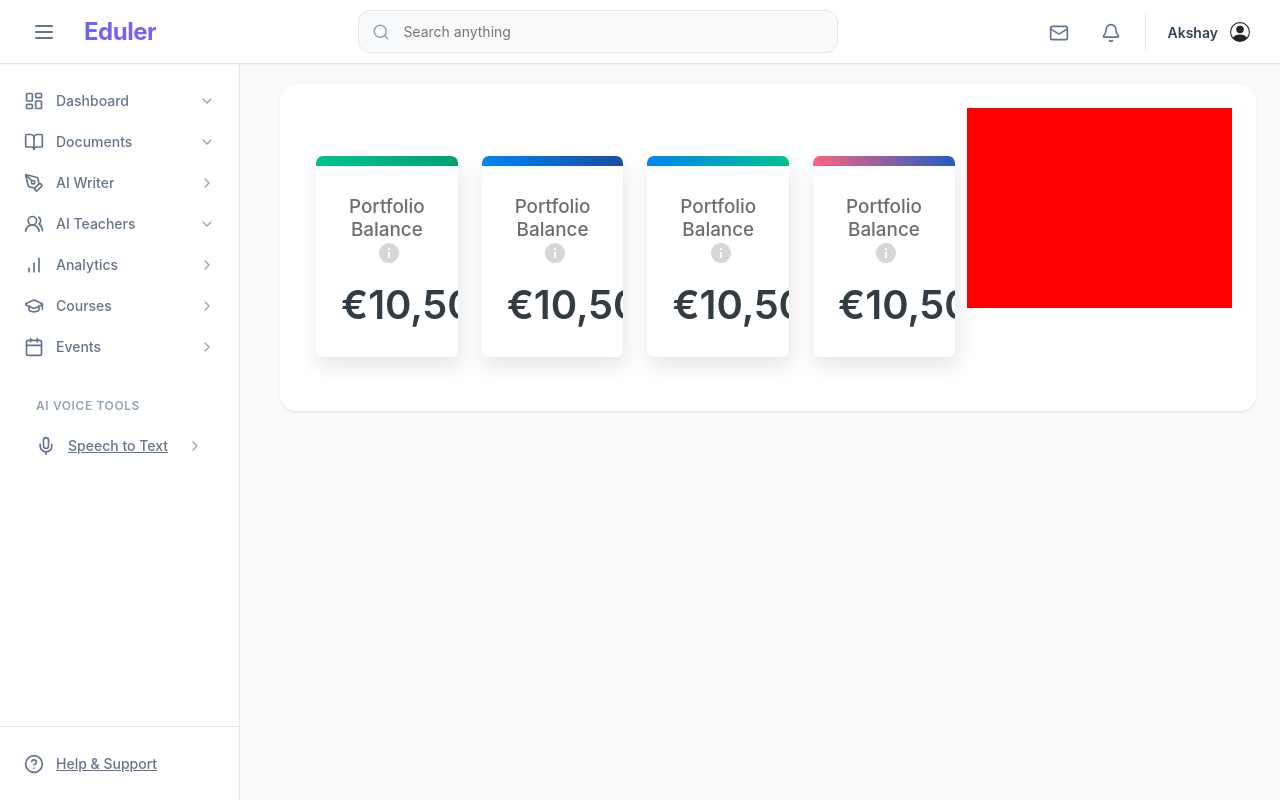
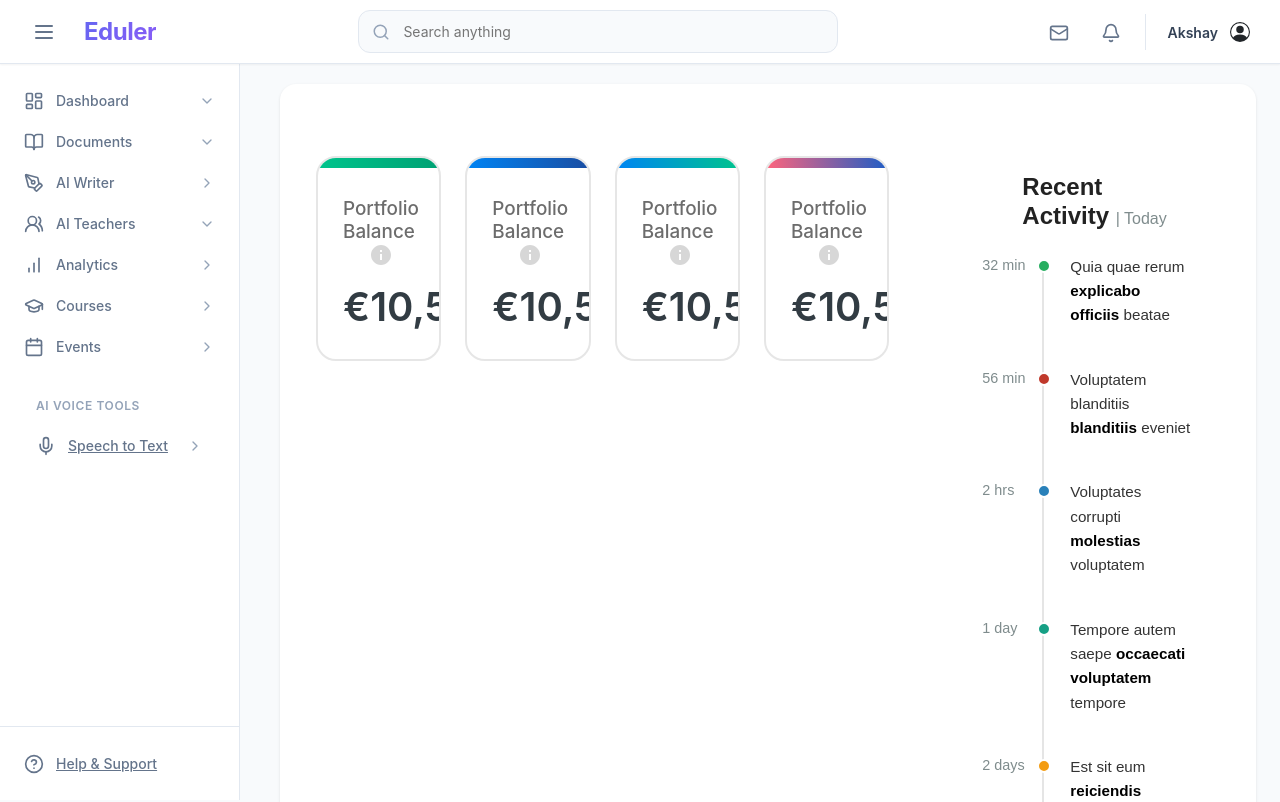
Before and after one commit to Akshay-patil-dav/Admin-Panel-Using-React, a React (Vite) app: page / in a window 1280 px wide. Shown: the top 802 px of the page. Built offline with nearby package versions, Linux system fonts and the light colour scheme.

Commit message:
add the RecentActivityCard in Dashboard and Update UI of it

```diff
--- a/src/components/Dashboard/Dashboard.jsx
+++ b/src/components/Dashboard/Dashboard.jsx
@@ -1,5 +1,6 @@
 import React from 'react'
 import { Card } from 'react-bootstrap';
+import CradSlide from './components/RecentActivityCard';
 
 
 export function CardsBox() {
@@ -49,8 +50,8 @@ export default function Dashboard() {
           {/* ***************** */}
           <div className='fx'>
             <Cards />
-            <div className='boxleft'>
-
+            <div className='boxleft mx-3'>
+                  <CradSlide />
             </div>
           </div>
           {/* ****************  */}
--- /dev/null
+++ b/src/components/Dashboard/components/RecentActivityCard.jsx
@@ -0,0 +1,34 @@
+import React from 'react';
+
+const activities = [
+  { time: '32 min', color: '#27ae60', text: 'Quia quae rerum', bold: 'explicabo officiis', rest: 'beatae' },
+  { time: '56 min', color: '#c0392b', text: 'Voluptatem blanditiis', bold: 'blanditiis', rest: 'eveniet' },
+  { time: '2 hrs', color: '#2980b9', text: 'Voluptates corrupti', bold: 'molestias', rest: 'voluptatem' },
+  { time: '1 day', color: '#16a085', text: 'Tempore autem saepe', bold: 'occaecati voluptatem', rest: 'tempore' },
+  { time: '2 days', color: '#f39c12', text: 'Est sit eum', bold: 'reiciendis', rest: 'exercitationem' },
+  { time: '4 weeks', color: '#7f8c8d', text: 'Dicta dolorem harum', bold: 'nulla eius.', rest: 'Ut quidem quidem sit quas' },
+];
+
+const RecentActivityCard = () => {
+  return (
+    <div className="premium-card" id="recent-activity-card">
+      <h2 className="premium-title">Recent Activity <span className="premium-subtitle">| Today</span></h2>
+      <div className="timeline-container">
+        {activities.map((item, index) => (
+          <div className="timeline-item" key={index}>
+            <div className="timeline-time">{item.time}</div>
+            <div className="timeline-line"></div>
+            <div className="timeline-dot" style={{ backgroundColor: item.color }}></div>
+            <div className="timeline-content">
+              <p>
+                {item.text} <strong>{item.bold}</strong> {item.rest}
+              </p>
+            </div>
+          </div>
+        ))}
+      </div>
+    </div>
+  );
+};
+
+export default RecentActivityCard;
--- a/src/css/NavBar.css
+++ b/src/css/NavBar.css
@@ -18,8 +18,9 @@
 }
 
 .eduler-main__container {
-  max-width: 1500px;
+  max-width: 2500px;
   /* max-width: max-content; */
+  /* max-height: ; */
   margin: 0 auto;
   background: #fff;
   border-radius: 16px;
--- a/src/css/Pages_Css/DasboardStyle.css
+++ b/src/css/Pages_Css/DasboardStyle.css
@@ -0,0 +1,97 @@
+#recent-activity-card.premium-card {
+    max-width: 500px;
+    margin: 2rem auto;
+    padding: 2rem 4rem;
+    border-radius: 16px;
+    background: rgba(255, 255, 255, 0.15);
+    backdrop-filter: blur(15px);
+    /* box-shadow: 0 10px 30px rgba(0, 0, 0, 0.15); */
+    border: 1px solid rgba(255, 255, 255, 0.3);
+    font-family: 'Poppins', sans-serif;
+    color: #2c3e50;
+
+  }
+
+  .premium-title {
+    font-size: 1.5rem;
+    font-weight: 600;
+    margin-bottom: 1.5rem;
+    color: #222;
+  }
+
+  .premium-subtitle {
+    font-size: 1rem;
+    font-weight: 400;
+    color: #7f8c8d;
+  }
+
+  .timeline-container {
+    position: relative;
+    padding-left: 2rem;
+  }
+
+  .timeline-item {
+    position: relative;
+    padding-bottom: 1.5rem;
+    display: flex;
+    align-items: flex-start;
+  }
+
+  .timeline-time {
+    position: absolute;
+    left: -4.5rem;
+    width: 60px;
+    font-size: 0.9rem;
+    color: #7f8c8d;
+  }
+
+  .timeline-dot {
+    width: 14px;
+    height: 14px;
+    border-radius: 50%;
+    position: absolute;
+    left: -1.1rem;
+    top: 4px;
+    z-index: 2;
+    border: 2px solid #fff;
+  }
+
+  .timeline-line {
+    position: absolute;
+    left: -0.75rem;
+    top: 10px;
+    height: 100%;
+    width: 2px;
+    background: rgba(0, 0, 0, 0.1);
+  }
+
+  .timeline-content {
+    margin-left: 1rem;
+    font-size: 0.95rem;
+    line-height: 1.6;
+    color: #333;
+  }
+
+  .timeline-content strong {
+    color: #000;
+    font-weight: 600;
+  }
+
+  /* Responsive */
+  @media (max-width: 540px) {
+    #recent-activity-card {
+      padding: 1.2rem;
+    }
+
+    .timeline-time {
+      left: -4rem;
+    }
+
+    .premium-title {
+      font-size: 1.3rem;
+    }
+
+    .timeline-content {
+      font-size: 0.9rem;
+    }
+  }
--- a/src/css/Pages_Css/Dashboard.css
+++ b/src/css/Pages_Css/Dashboard.css
@@ -1,3 +1,4 @@
+@import url("./DasboardStyle.css");
 .c-dashboardInfo {
     margin-bottom: 30px;
 
@@ -5,14 +6,23 @@
   }
   .c-dashboardInfo .wrap {
     background: #ffffff;
-    box-shadow: 2px 10px 20px rgba(0, 0, 0, 0.1);
-    border-radius: 7px;
+    /* box-shadow: 2px 10px 20px rgba(0, 0, 0, 0.1); */
+    border: 2px solid #e6e6e6;
+    border-radius: 20px;
     text-align: center;
     position: relative;
     overflow: hidden;
     padding: 40px 25px 20px;
     height: 100%;
+    cursor: pointer;
   }
+
+  .c-dashboardInfo .wrap:hover {
+    box-shadow: 0 10px 30px rgba(0, 0, 0, 0.15);
+    transition: all 0.3s ease-in-out;
+  }
+
+
   .c-dashboardInfo__title,
   .c-dashboardInfo__subInfo {
     color: #6c6c6c;
@@ -73,7 +83,9 @@
     height: max-content;
   }
   .boxleft{
-    background-color: red;
-    width: 40%;
-    height: 200px;
+    /* background-color: red; */
+    width: 50%;
+    height: min-content;
+    position: relative;
+    left: 40px;
   }
--- a/src/css/Style.css
+++ b/src/css/Style.css
@@ -2,3 +2,4 @@
 @import url("./NavBar.css");
 @import url("./Pages_Css/Dashboard.css");
 @import url("./Pages_Css/DasboardStyle.css");
+@import url("./Pages_Css/DasboardStyle.css");
```
